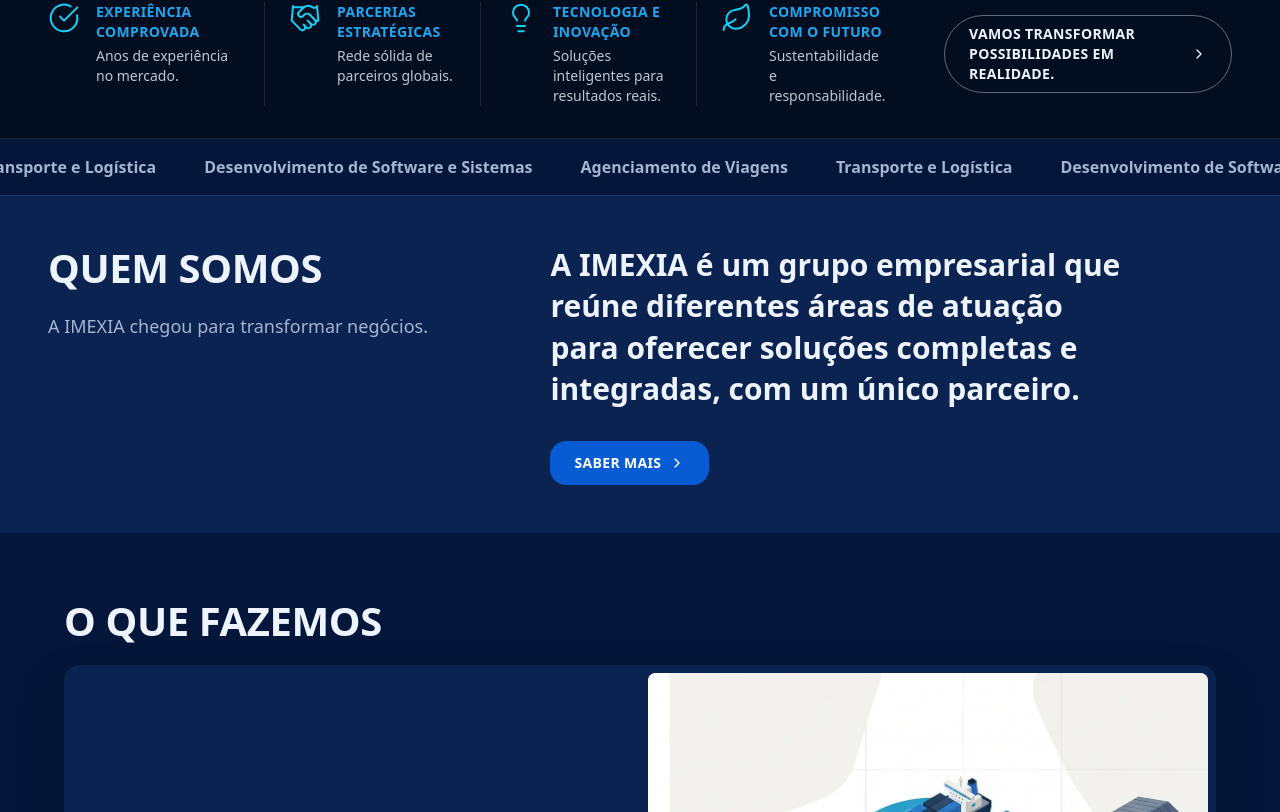
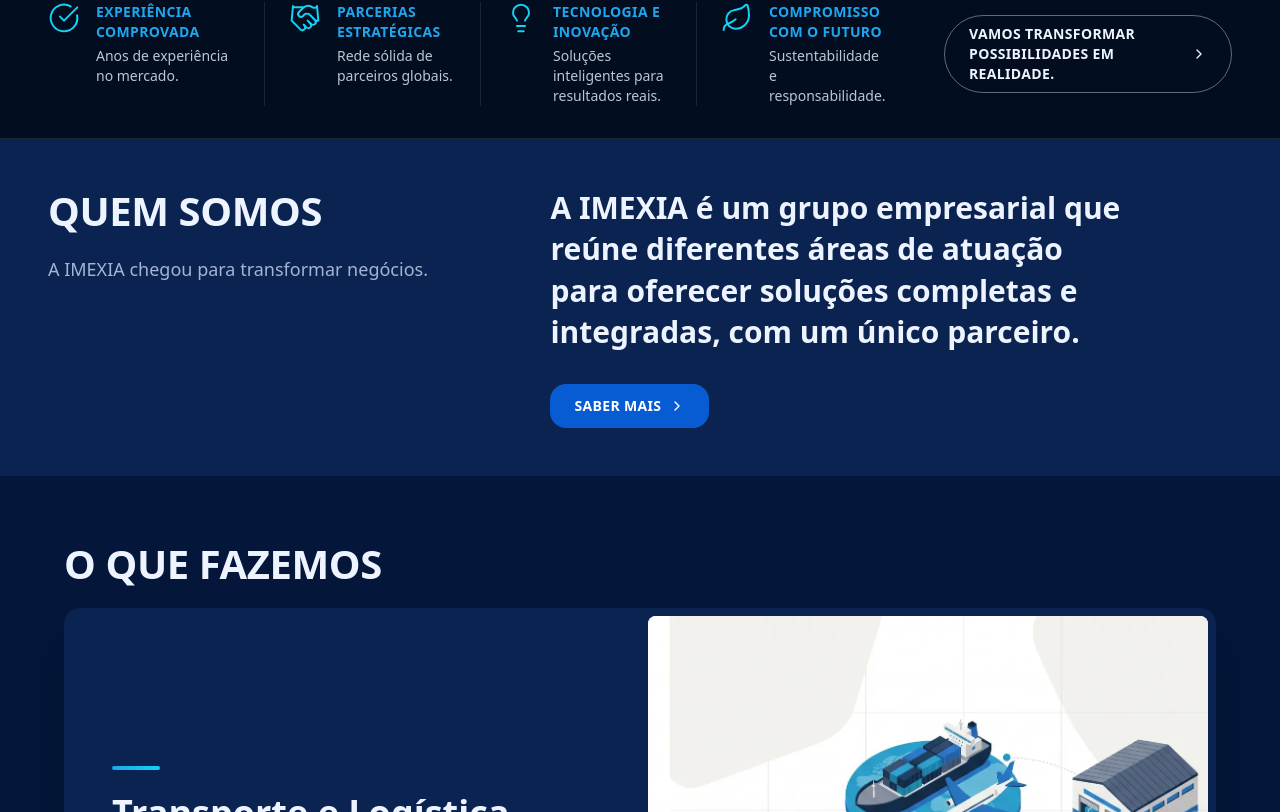
Before and after one commit to 0xchg/Project-IMEXIA, a React (Vite) app in the folder website-institucional/: page / in a window 1280 px wide. Shown: the part 828-1640 px from the top of the page. Built offline with nearby package versions, Linux system fonts and the light colour scheme.

Commit message:
refactor: remove Marquee component from Home page

```diff
--- a/website-institucional/src/pages/Home.tsx
+++ b/website-institucional/src/pages/Home.tsx
@@ -20,7 +20,6 @@ function Home() {
     <>
       <Hero />
       <StrengthsStrip />
-      <Marquee items={services.map(({ title }) => title)} />
 
       <CompanyIntro />
 
```
